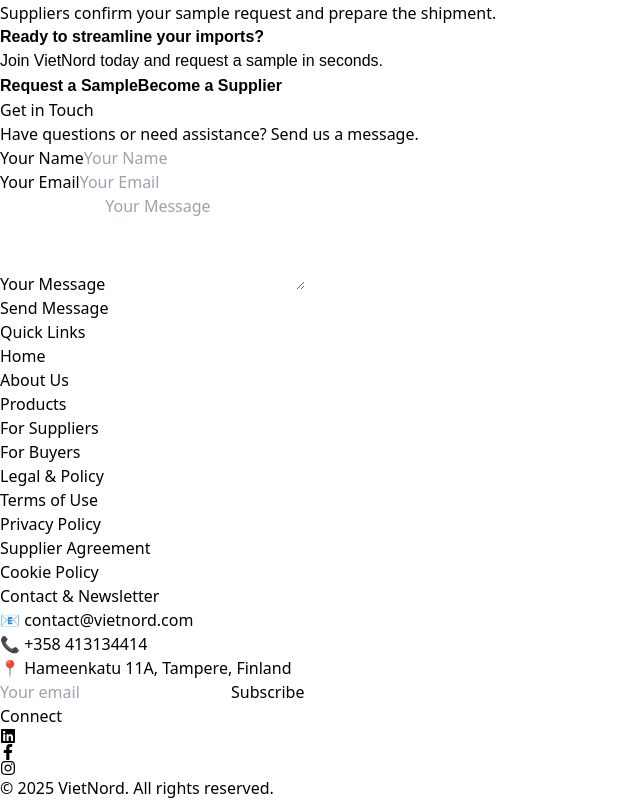
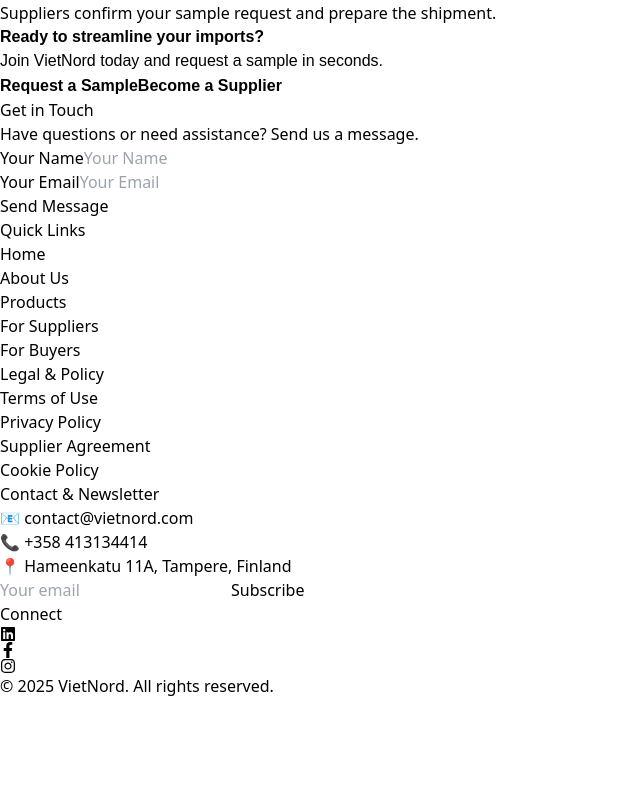
Before and after one commit to tpham15/VietNord, a React (Vite) app: page / in a window 1280 px wide. Shown: the part 2317-3117 px from the top of the page, without its empty margins (0-640 px from the left). After the commit the page ends 3015 px from the top, so only its background shows below. Built offline with nearby package versions, Linux system fonts and the light colour scheme; no server answers.

Commit message:
update price

```diff
--- a/src/pages/Contact.jsx
+++ b/src/pages/Contact.jsx
@@ -73,18 +73,6 @@
           />
         </div>
 
-        <div>
-          <label className="block mb-1">{t('contact.messagePlaceholder')}</label>
-          <textarea
-            name="message"
-            value={form.message}
-            onChange={handleChange}
-            placeholder={t('contact.messagePlaceholder')}
-            rows={4}
-            className="w-full px-3 py-2 border rounded"
-          />
-        </div>
-
         <button
           type="submit"
           disabled={loading}
```
